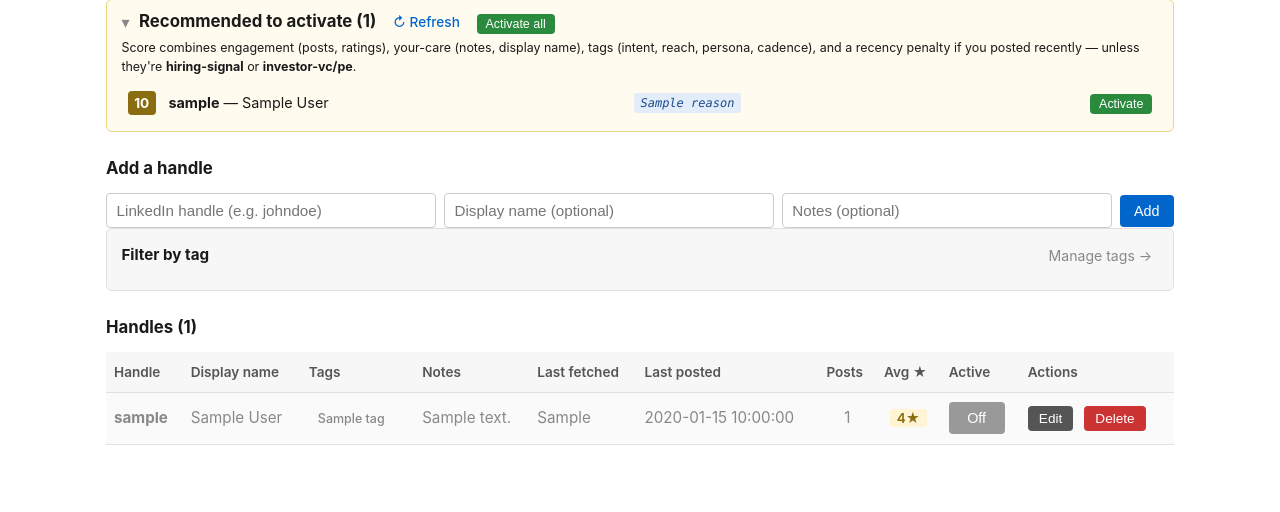
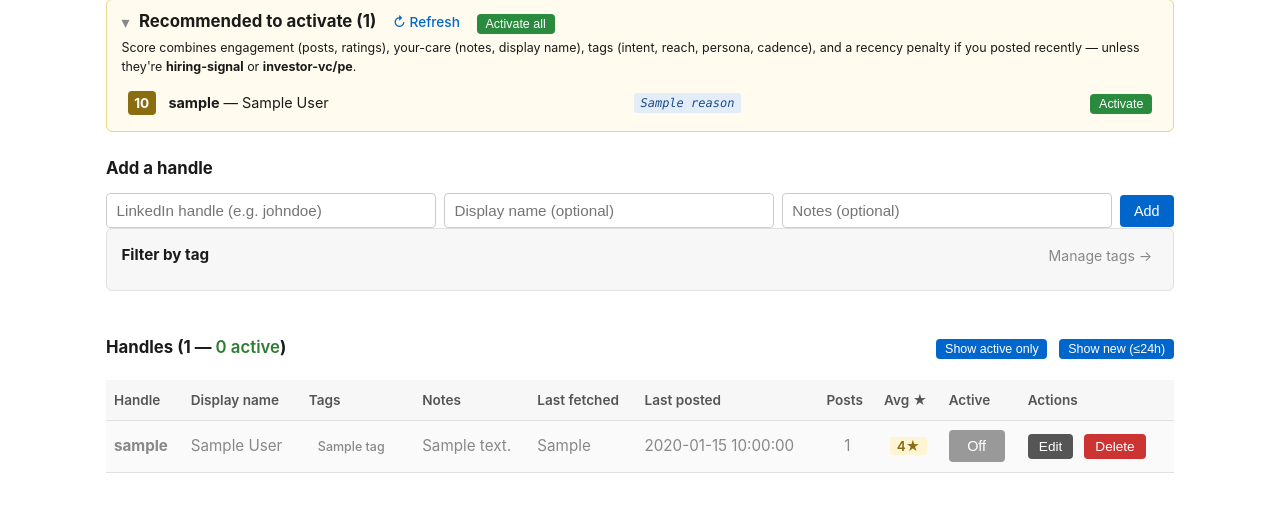
Before and after one commit to mayamit/LI_Comments, a FastAPI app: template templates/admin.html in a window 1280 px wide. Shown: the part 247-759 px from the top of the page. Run offline with FastAPI, Linux system fonts and the light colour scheme; the template is opened without the code that fills it: most values are stand-ins (such as "Sample title", 1, 10 or a date in 2020); parts of the project's set-up code (start-up, migrations or seed data) failed here and were passed over; some libraries are stand-ins or nearby versions.

Commit message:
Add "new ≤24h" handle badge and active/recent filter toggles
Surface recently-added handles: select created_at and flag handles created
within the last 24h (is_new). The Handles header now shows active and
"new ≤24h" counts, with two client-side toggle buttons ("Show active only",
"Show new (≤24h)") that hide rows via CSS and persist state in localStorage.

Co-Authored-By: Claude Opus 4.8 (1M context) <noreply@anthropic.com>

```diff
--- a/static/style.css
+++ b/static/style.css
@@ -106,6 +106,15 @@ tr.handle-row.inactive { color: var(--muted); background: #fafafa; }
 tr.handle-row.inactive.freshness-this-run { background: #eef5ee; }
 tr.handle-row.inactive.freshness-recent { background: #f4f7ef; }
 tr.handle-row.inactive strong { color: var(--muted); }
+
+.handles-header { display: flex; align-items: baseline; gap: 0.75rem; }
+.handles-header h2 { margin-right: auto; }
+.handles-header .active-count { color: #2e7d32; font-weight: 600; }
+.handles-header .new-count { color: #1565c0; font-weight: 600; }
+#active-only-toggle.on { background: #2e7d32; color: #fff; border-color: #2e7d32; }
+#recent-only-toggle.on { background: #1565c0; color: #fff; border-color: #1565c0; }
+.handles-list.active-only tr.handle-row.inactive { display: none; }
+.handles-list.recent-only tr.handle-row:not(.recently-added) { display: none; }
 
 td.stale { color: var(--warn); font-weight: 500; }
 
--- a/templates/_admin_main.html
+++ b/templates/_admin_main.html
@@ -165,7 +165,17 @@
     </section>
 
     <section class="handles-list">
-        <h2>Handles ({{ handles|length }}{% if selected_tags %} filtered{% endif %})</h2>
+        {% set active_count = handles | selectattr('active') | list | length %}
+        {% set new_count = handles | selectattr('is_new') | list | length %}
+        <div class="handles-header">
+            <h2>Handles ({{ handles|length }}{% if selected_tags %} filtered{% endif %}
+                — <span class="active-count">{{ active_count }} active</span>{% if new_count %},
+                <span class="new-count">{{ new_count }} new ≤24h</span>{% endif %})</h2>
+            <button type="button" id="active-only-toggle" class="btn-small"
+                    title="Hide inactive handles">Show active only</button>
+            <button type="button" id="recent-only-toggle" class="btn-small"
+                    title="Hide handles added more than 24 hours ago">Show new (≤24h)</button>
+        </div>
         {% if not handles %}
             <p class="empty">
                 {% if selected_tags %}
@@ -192,7 +202,7 @@
             </thead>
             <tbody>
                 {% for h in handles %}
-                <tr class="handle-row freshness-{{ h.freshness }} {% if not h.active %}inactive{% endif %}">
+                <tr class="handle-row freshness-{{ h.freshness }} {% if not h.active %}inactive{% endif %} {% if h.is_new %}recently-added{% endif %}">
                     {% if edit_id == h.id %}
                         <td>{{ h.linkedin_handle }}</td>
                         <td colspan="9">
@@ -271,4 +281,29 @@
         </table>
         {% endif %}
     </section>
+    <script>
+    (function () {
+        var list = document.querySelector('.handles-list');
+        if (!list) return;
+        function bindToggle(btnId, listClass, storageKey, onLabel, offLabel) {
+            var btn = document.getElementById(btnId);
+            if (!btn) return;
+            function apply(on) {
+                list.classList.toggle(listClass, on);
+                btn.textContent = on ? onLabel : offLabel;
+                btn.classList.toggle('on', on);
+            }
+            apply(localStorage.getItem(storageKey) === '1');
+            btn.addEventListener('click', function () {
+                var on = !list.classList.contains(listClass);
+                localStorage.setItem(storageKey, on ? '1' : '0');
+                apply(on);
+            });
+        }
+        bindToggle('active-only-toggle', 'active-only', 'handles-active-only',
+                   'Show all', 'Show active only');
+        bindToggle('recent-only-toggle', 'recent-only', 'handles-recent-only',
+                   'Show all (clear ≤24h)', 'Show new (≤24h)');
+    })();
+    </script>
 </div>
```
Also changed, not shown: routers/admin.py (+9 -1 lines).
